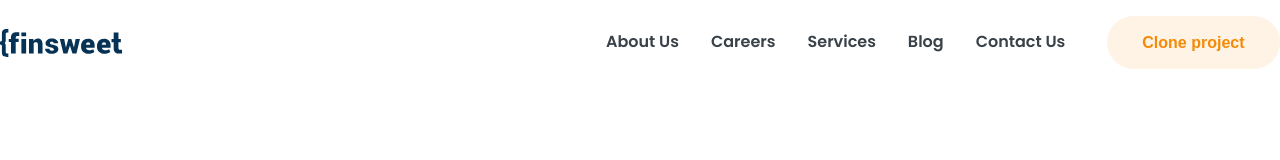
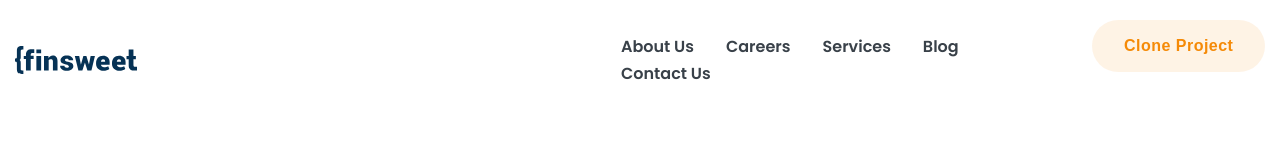
Before and after one commit to prismagod/finsweet, a plain HTML site: page index.html in a window 1280 px wide. Drawn offline with Linux system fonts and the light colour scheme.

Commit message:
header troubles

```diff
--- a/index.html
+++ b/index.html
@@ -44,9 +44,7 @@
 							<a href="" class="menu__link">Contact Us</a>
 						</li>
 					</ul>
-					<button class="header__button">
-						Clone project
-					</button>
+					<button class="header__button">Clone Project</button>
 				</nav>
 			</header>
 		</header>
--- a/scss/style.scss
+++ b/scss/style.scss
@@ -1,3 +1,5 @@
+// ---------------NORMALIZING------------------------------------
+
 *,
 *::before,
 *::after {
@@ -31,6 +33,10 @@ h6 {
 	font-size: inherit;
 }
 
+// ---------------NORMALIZING------------------------------------
+
+// ----------------DEFAULTS--------------------------------------
+
 html,
 body {
 	height: 100%;
@@ -49,8 +55,14 @@ body {
 
 .xcontainer {
 	max-width: 1280px;
+	padding: 0px 15px;
 	margin: 0px auto;
+	box-sizing: content-box;
 }
+
+// ----------------DEFAULTS---------------------------------------
+
+// -----------------HEADER----------------------------------------
 
 .header {
 	background-color: #fff;
@@ -61,44 +73,58 @@ body {
 	z-index: 50;
 }
 
+.header__menu {
+	display: flex;
+}
+
 .header__container {
 	display: flex;
 	min-height: 84px;
 	align-items: center;
 }
 
-.header__menu {
-	display: flex;
-}
-
 .header__logo {
 	margin: 28px 484px 28px 0px;
 }
 
+@media (max-width: 992px) {
+	.header__logo {
+		margin: 28px 244px 28px 0px;
+	}
+}
+
 .menu__list {
 	display: inline-flex;
+	flex-wrap: wrap;
 	white-space: nowrap;
 	font-weight: 600;
-	margin: 30px 0px;
-	line-height: 24px;
+	margin: 33px 0px;
 }
 
 .menu__item {
-	margin-right: 32px;
+	margin: 0px 32px 0px 0px;
 }
 
 .menu__link {
 	color: #394149;
+	line-height: calc(24 / 14 * 100%);
 }
 
 .header__button {
 	background-color: rgba(245, 138, 7, 0.1);
 	white-space: nowrap;
-	line-height: 17px;
-	padding: 18px 35px;
+	line-height: 106.5%;
+	max-width: 173px;
+	max-height: 52px;
+	padding: 18px 32px 17px 32px;
 	border-radius: 31px;
-	margin: 16px 0px 16px 10px;
+	margin: 20px 0px 20px 41px;
 	color: #f58a07;
 	font-size: 16px;
 	font-weight: 600;
+	letter-spacing: 0.03em;
 }
+
+// -----------------HEADER----------------------------------------
+
+//
```
Also changed, not shown: css/style.css.
